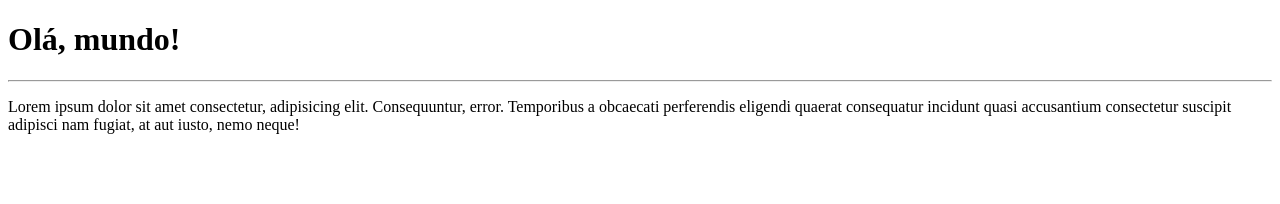
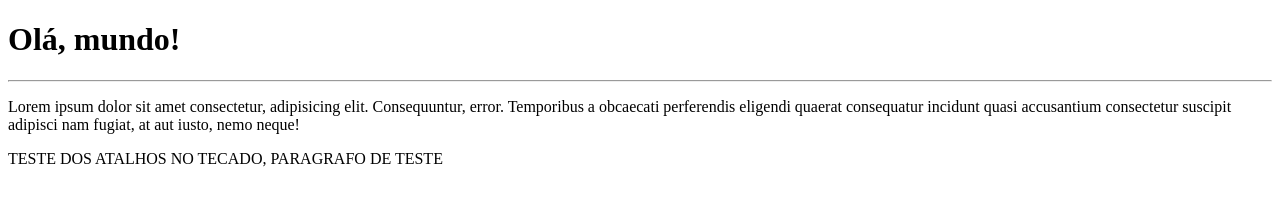
Before and after one commit to ernanidemiranda/MarkDown, a plain HTML site: page site-exemplo/index.html in a window 1280 px wide. Drawn offline with Linux system fonts and the light colour scheme.

Commit message:
adição de paragrafo

```diff
--- a/site-exemplo/index.html
+++ b/site-exemplo/index.html
@@ -16,6 +16,10 @@
         eligendi quaerat consequatur incidunt quasi accusantium consectetur suscipit adipisci nam fugiat, at aut iusto,
         nemo neque!</p>
 
+        <p>
+            TESTE DOS ATALHOS NO TECADO, PARAGRAFO DE TESTE
+        </p>
+
 </body>
 
 </html>
```
